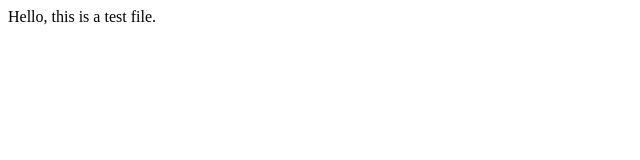
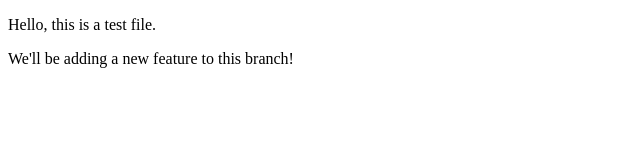
Before and after one commit to ChristopherLowther/CS50W, a plain HTML site: page lecture1/index.html in a window 1280 px wide. Shown: the whole page, without its empty margins (0-640 px from the left). Drawn offline with Linux system fonts and the light colour scheme.

Commit message:
new feature line added

```diff
--- a/lecture1/index.html
+++ b/lecture1/index.html
@@ -6,6 +6,7 @@
 	</head>
 
 	<body>
-		Hello, this is a test file.
+		<p>Hello, this is a test file.</p>
+		<p>We'll be adding a new feature to this branch!</p>
 	</body>
 </html>
```
